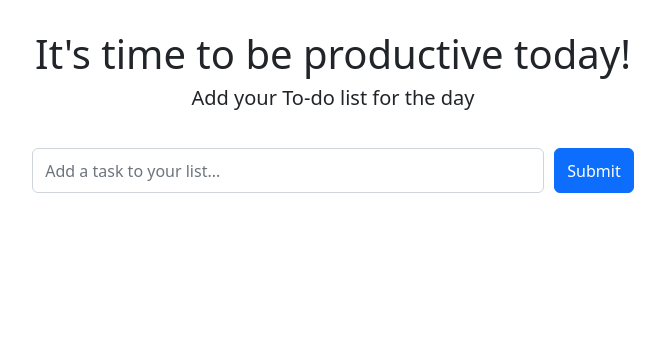
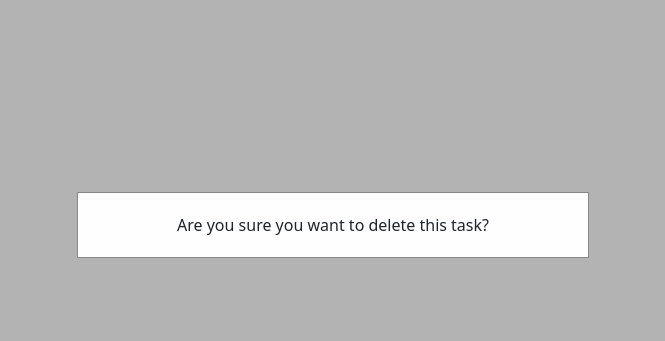
Before and after one commit to gladeo18/to-do-list, a plain HTML site: page index.html in a window 1280 px wide. Shown: the whole page, without its empty margins (307-972 px from the left). Drawn offline with nearby package versions, Linux system fonts and the light colour scheme.

Commit message:
Try adding modal

```diff
--- a/index.html
+++ b/index.html
@@ -13,6 +13,8 @@
     <div class="myModal" id="deleteModal">
         <div class="modal-content">
             Are you sure you want to delete this task?
+            <div class="d-inline p-2 bg-primary text-white">Yes</div>
+            <div class="d-inline p-2 bg-primary text-white">No</div>
         </div>
     </div>
 
@@ -25,7 +27,12 @@
     <div class="fw-bold">
         <ul id="taskArea" class="list-inline m-5"></ul>
     </div>
-    <!-- Bootsrap Modal
+    <div class="myModal" id="deleteModal">
+        <div class="modal-content">
+            Are you sure you want to delete this task?
+        </div>
+    </div>
+    <!--Bootsrap Modal
     <div class="modal fade" id="deleteModal">
         <div class="modal-dialog modal-dialog-centered">
             <div class="modal-content">
--- a/script.js
+++ b/script.js
@@ -27,7 +27,7 @@ let submitButton = document.getElementById("submitButton");
 let taskArea = document.getElementById("taskArea");
 let closeIcon = document.getElementsByClassName("close");
 let editIcon = document.getElementsByClassName("edit");
-let modal = document.getElementById("deleteModal");
+//let modal = document.getElementById("deleteModal");
 
 task.addEventListener("keypress", (event) => {  // Add task when Enter key is pressed
     if(event.key === "Enter") {
@@ -57,7 +57,7 @@ function addTask() {  // Add task when Submit is clicked
 
     for (i = 0; i < closeIcon.length; i++) {  // Do not use Arrow Function
         closeIcon[i].onclick = function() {
-            modal.style.display = "block";
+            //modal.style.display = "block";
             //let div = this.parentElement;
             //div.style.display = "none";
         }
--- a/styles.css
+++ b/styles.css
@@ -36,22 +36,21 @@ span {
 }
 
 .myModal {
-    display: none;
+    /*display: none;*/
     position: fixed;
-    z-index: -1;
     left: 0;
     top: 0;
-    width: 100%; /* Full width */
-    height: 100%; /* Full height */
-    overflow: auto; /* Enable scroll if needed */
-    background-color: rgb(0,0,0); /* Fallback color */
-    background-color: rgba(0,0,0,0.4); /* Black w/ opacity */
+    width: 100%;
+    height: 100%;
+    overflow: auto;
+    background-color: #b3b3b3;
 }
 
 .modal-content {
+    text-align: center;
     background-color: #fefefe;
     margin: 15% auto; /* 15% from the top and centered */
     padding: 20px;
     border: 1px solid #888;
-    width: 80%; /* Could be more or less, depending on screen size */
+    width: 40%; /* Could be more or less, depending on screen size */
 }
```
